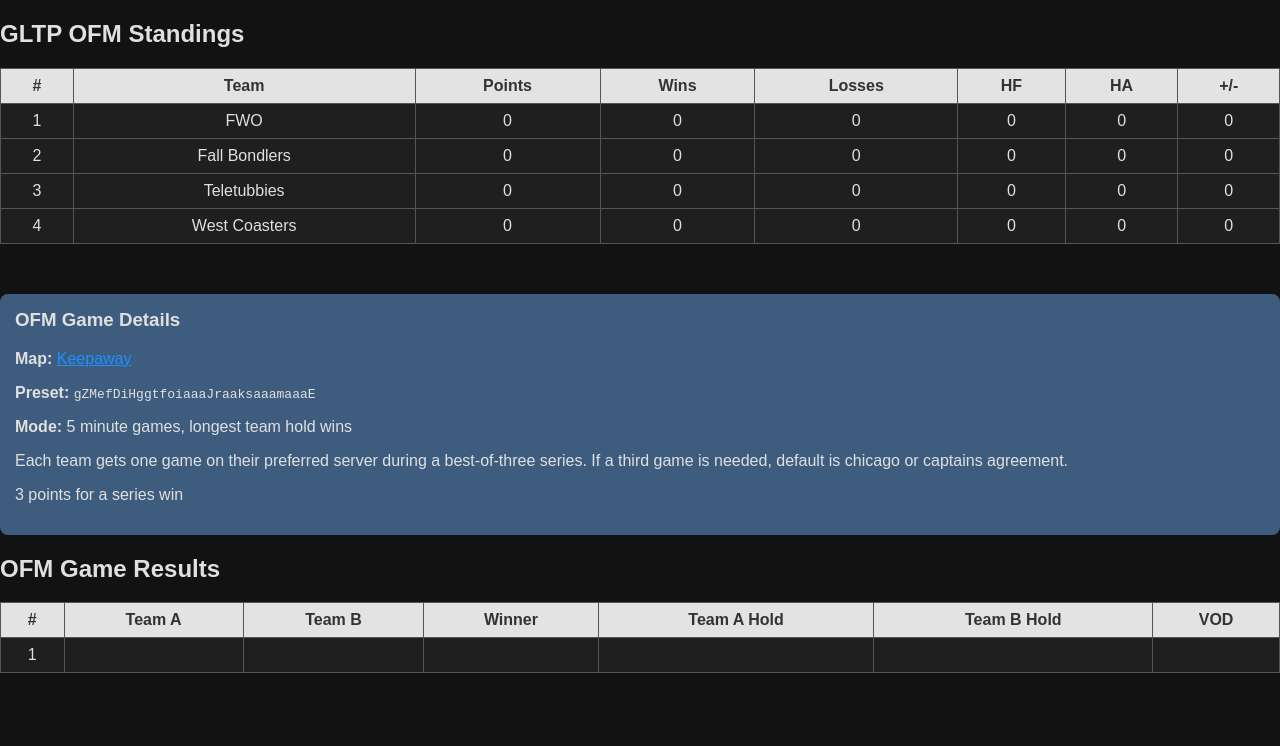
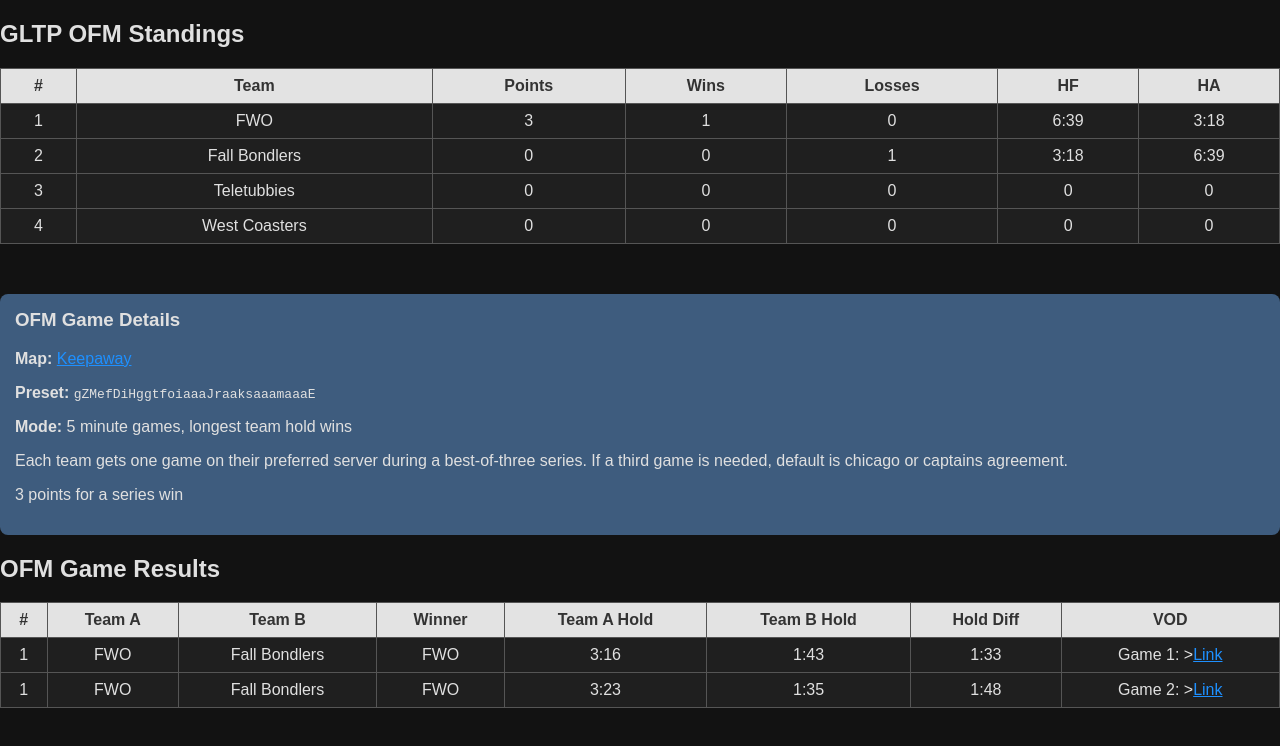
Before and after one commit to tagproDAD/GLTP, a website: page src/S2/ofm.html in a window 1280 px wide. Drawn offline with Linux system fonts and the light colour scheme.

Commit message:
ofm update

```diff
--- a/src/S2/ofm.html
+++ b/src/S2/ofm.html
@@ -17,29 +17,26 @@
         <th>Losses</th>
         <th>HF</th>
         <th>HA</th>
-        <th>+/-</th>
       </tr>
     </thead>
     <tbody>
       <tr>
         <td>1</td>
         <td>FWO</td>
+        <td>3</td>
+        <td>1</td>
         <td>0</td>
-        <td>0</td>
-        <td>0</td>
-        <td>0</td>
-        <td>0</td>
-        <td>0</td>
+        <td>6:39</td>
+        <td>3:18</td>
       </tr>
       <tr>
         <td>2</td>
         <td>Fall Bondlers</td>
         <td>0</td>
         <td>0</td>
-        <td>0</td>
-        <td>0</td>
-        <td>0</td>
-        <td>0</td>
+        <td>1</td>
+        <td>3:18</td>
+        <td>6:39</td>
       </tr>
       <tr>
         <td>3</td>
@@ -49,12 +46,10 @@
         <td>0</td>
         <td>0</td>
         <td>0</td>
-        <td>0</td>
       </tr>
       <tr>
         <td>4</td>
         <td>West Coasters</td>
-        <td>0</td>
         <td>0</td>
         <td>0</td>
         <td>0</td>
@@ -85,18 +80,30 @@
         <th>Winner</th>
         <th>Team A Hold</th>
         <th>Team B Hold</th>
+        <th>Hold Diff</th>
         <th>VOD</th>
       </tr>
     </thead>
     <tbody>
       <tr>
         <td>1</td>
-        <td></td>
-        <td></td>
-        <td></td>
-        <td></td>
-        <td></td>
-        <td></td>
+        <td>FWO</td>
+        <td>Fall Bondlers</td>
+        <td>FWO</td>
+        <td>3:16</td>
+        <td>1:43</td>
+        <td>1:33</td>
+        <td>Game 1: ><a href="https://tagpro.koalabeast.com/replays?uuid=ce7948a1-32ff-453f-9436-4ebd76bcca01">Link</a></td>
+      </tr>
+      <tr>
+        <td>1</td>
+        <td>FWO</td>
+        <td>Fall Bondlers</td>
+        <td>FWO</td>
+        <td>3:23</td>
+        <td>1:35</td>
+        <td>1:48</td>
+        <td>Game 2: ><a href="https://tagpro.koalabeast.com/replays?uuid=d9a4a60e-abff-497c-a5c7-aebd49c363cb">Link</a></td>
       </tr>
     </tbody>
   </table>
--- a/src/S2/season2data.json
+++ b/src/S2/season2data.json
@@ -214,7 +214,7 @@
         "players": ["DAD.", "Beach", "MarcusYallow"],
         "team": "FWO",
         "replay": "https://tagpro.koalabeast.com/replays?uuid=da4132a7-79b3-411f-808f-10567279e870",
-        "includeOnSpeedrun": "yes"
+        "includeOnSpeedrun": "no"
       },
       {
       "time": "5:39.990",
```
